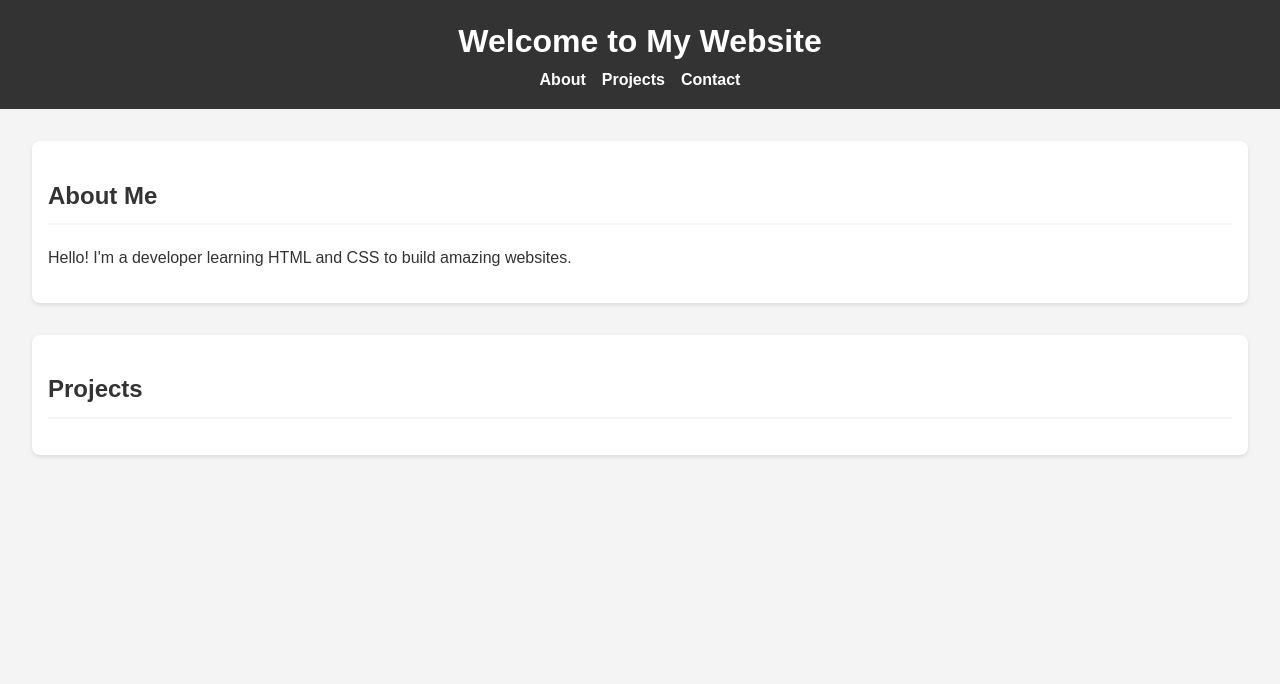
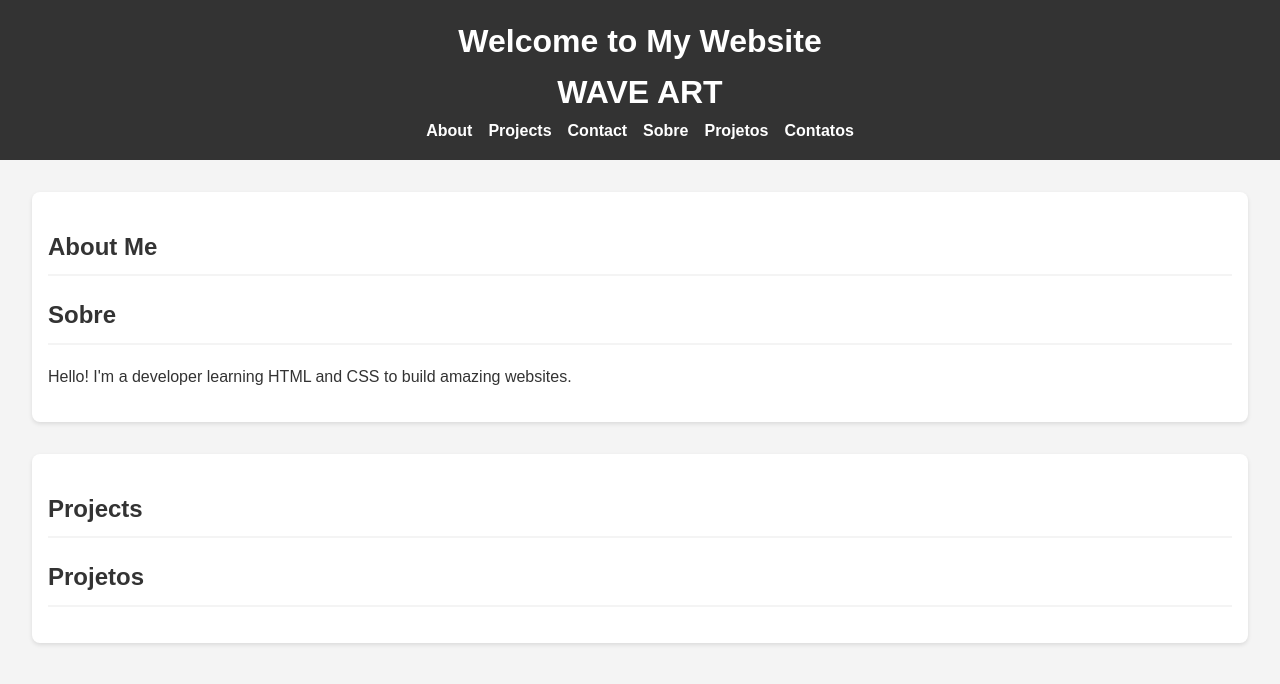
Before and after one commit to willianHAS/wave, a plain HTML site: page index.html in a window 1280 px wide. Drawn offline with Linux system fonts and the light colour scheme.

Commit message:
Update index.html

```diff
--- a/index.html
+++ b/index.html
@@ -9,19 +9,27 @@
 <body>
     <header>
         <h1>Welcome to My Website</h1>
+        <h1>WAVE ART</h1>
         <nav>
             <ul>
                 <li><a href="#about">About</a></li>
                 <li><a href="#projects">Projects</a></li>
                 <li><a href="#contact">Contact</a></li>
+                <li><a href="#about">Sobre</a></li>
+                <li><a href="#projects">Projetos</a></li>
+                <li><a href="#contact">Contatos</a></li>
             </ul>
         </nav>
     </header>
+
     <main>
         <section id="about">
             <h2>About Me</h2>
+            <h2>Sobre</h2>
             <p>Hello! I'm a developer learning HTML and CSS to build amazing websites.</p>
         </section>
+
         <section id="projects">
             <h2>Projects</h2>
+            <h2>Projetos</h2>
             <ul>
```
